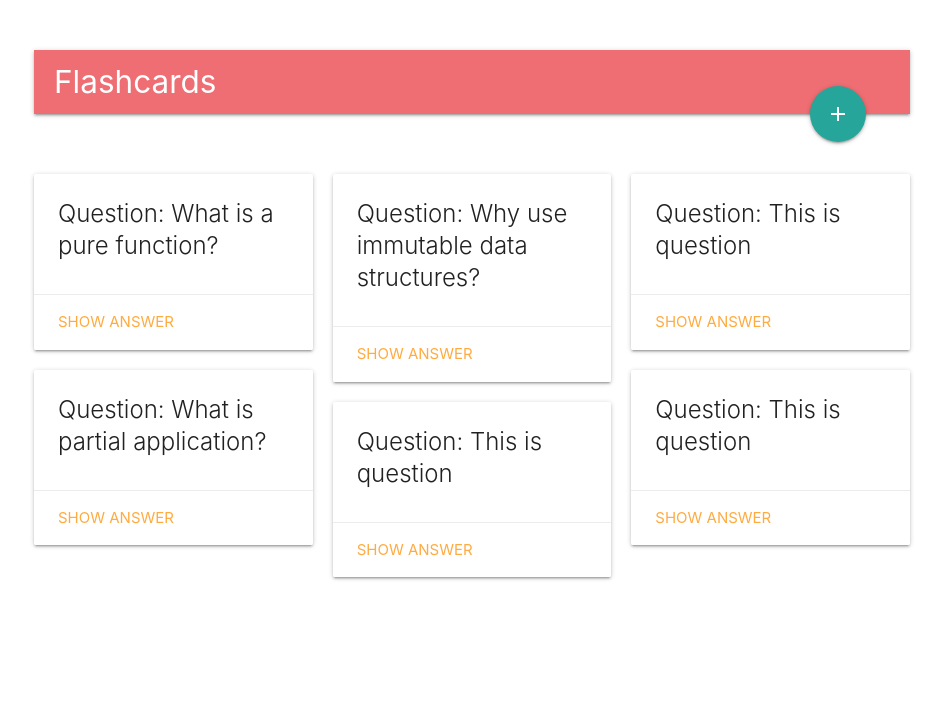
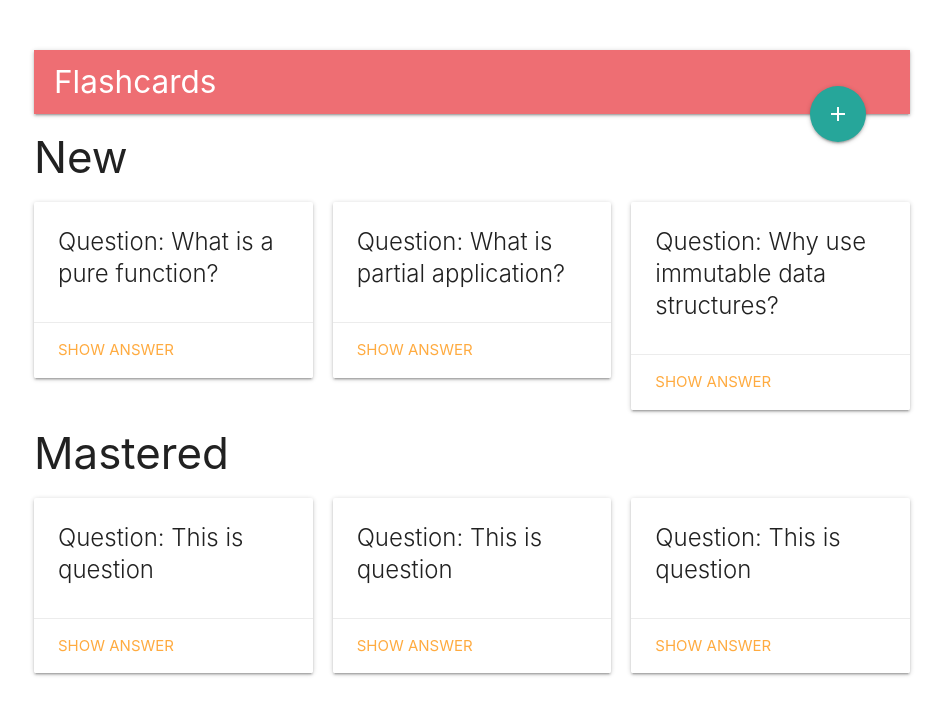
Before and after one commit to reed665/flashcards-demo-app, a Vue app: page /#/ in a window 1280 px wide. Shown: the top 714 px of the page, without its empty margins (168-1111 px from the left). Built offline with nearby package versions, Linux system fonts and the light colour scheme.

Commit message:
split cards to new and mastered categories

```diff
--- a/src/components/CardItem.vue
+++ b/src/components/CardItem.vue
@@ -29,7 +29,7 @@
       </form>
     </div>
 
-    <div class="card-action">
+    <div v-if="showCardAction" class="card-action">
       <template v-if="data.showAnswer">
         <a href="#" class="red-text" @click="doSelfGrade('bad')">Bad</a>
         <a href="#" class="blue-text" @click="doSelfGrade('good')">Good</a>
@@ -57,7 +57,11 @@ export default {
   computed: {
     canSubmit () {
       return this.question && this.answer
-    }
+    },
+    showCardAction () {
+      const { newCard, editMode } = this.data
+      return !newCard && !editMode
+    },
   },
   methods: {
     resetCardData () {
--- a/src/components/CardList.vue
+++ b/src/components/CardList.vue
@@ -1,18 +1,34 @@
 <template>
   <div class="card-list">
-    <div v-show="haveSomeCards" class="card-list-content">
-      <div v-for="card of orderedByRank" :key="card.id" class="card-holder">
-        <CardItem :data="card" />
-      </div>
-    </div>
+    <template v-show="haveSomeCards">
+      <template v-if="newCards.length">
+        <h3 class="card-list-title">New</h3>
+        <div class="card-list-content">
+          <div v-for="card of newCards" :key="card.id" class="card-holder">
+            <CardItem :data="card" />
+          </div>
+        </div>
+      </template>
 
-    <p v-show="!haveSomeCards" class="no-cards-msg">No cards to show, feel free to add some</p>
+      <template v-if="masteredCards.length">
+        <h3 class="card-list-title">Mastered</h3>
+        <div class="card-list-content">
+          <div v-for="card of masteredCards" :key="card.id" class="card-holder">
+            <CardItem :data="card" />
+          </div>
+        </div>
+      </template>
+    </template>
+
+    <p v-show="!haveSomeCards" class="blue-grey-text no-cards-msg">No cards to show, feel free to add some</p>
   </div>
 </template>
 
 
 <script>
 import CardItem from '@/components/CardItem'
+
+const rankThreshold = 5
 
 export default {
   components: { CardItem },
@@ -24,6 +40,12 @@ export default {
     orderedByRank () {
       return this.data.slice().sort((prev, next) => prev.rank - next.rank)
     },
+    newCards () {
+      return this.orderedByRank.filter(card => card.rank <= rankThreshold)
+    },
+    masteredCards () {
+      return this.orderedByRank.filter(card => card.rank > rankThreshold)
+    },
   },
 }
 </script>
@@ -31,6 +53,11 @@ export default {
 
 <style scoped>
 .no-cards-msg {
+  margin: 20px 10px 10px;
+  font-size: 1.2em;
+}
+
+.card-list-title {
   margin: 10px;
 }
 
--- a/src/store/cards/state.js
+++ b/src/store/cards/state.js
@@ -14,8 +14,8 @@ export default {
       question: `Why use immutable data structures?`,
       answer: `To start with, it's the simplest type of data, and...`,
     }),
-    card(),
-    card(),
-    card(),
+    card({ rank: 10 }),
+    card({ rank: 10 }),
+    card({ rank: 10 }),
   ]
 }
--- a/src/views/Home.vue
+++ b/src/views/Home.vue
@@ -51,7 +51,6 @@ export default {
 
   header {
     position: relative;
-    margin-bottom: 40px;
   }
 
   @media (min-width: 1080px) {
```
